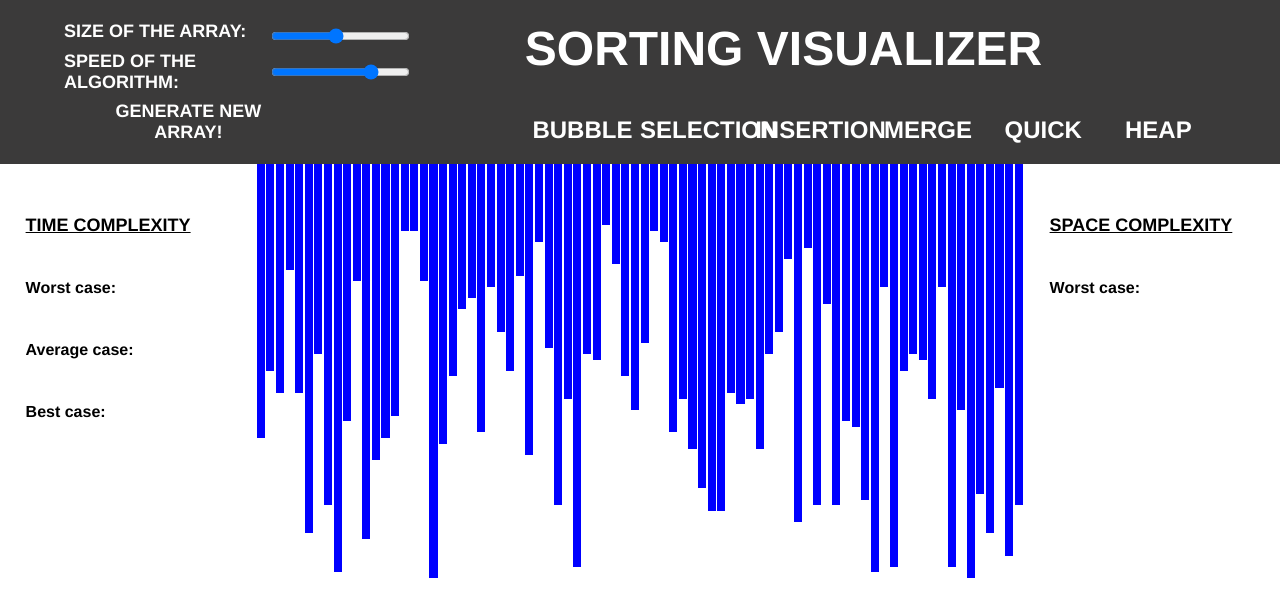
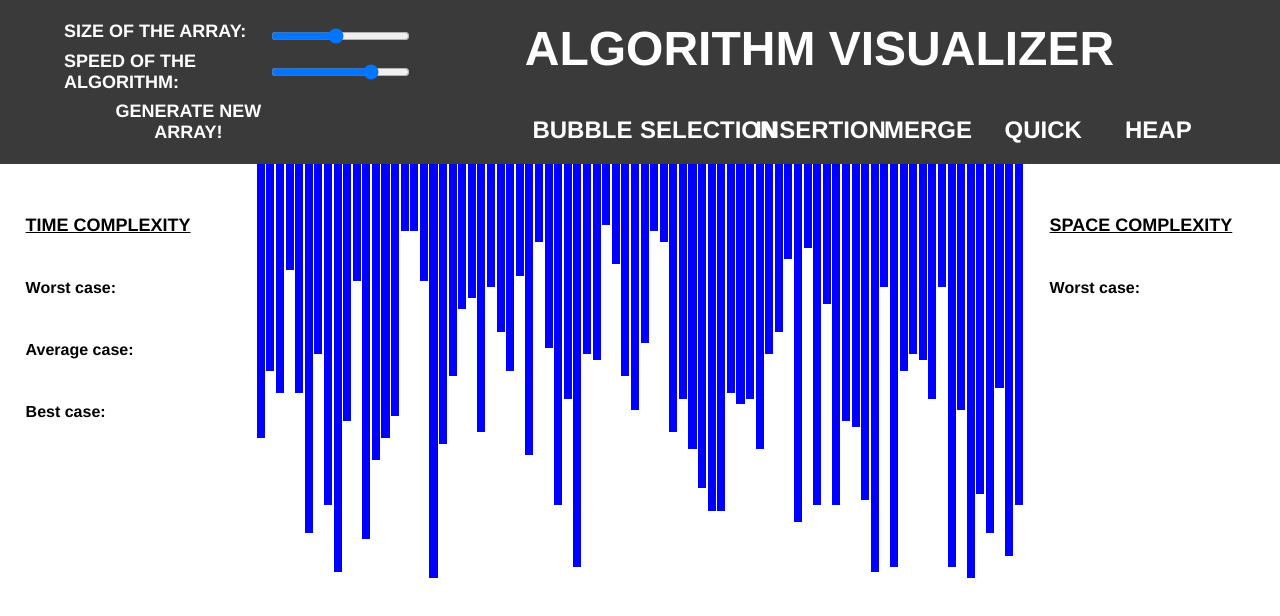
Before and after one commit to amitpoitrix/AlgorithmVisualizer, a plain HTML site: page index.html in a window 1280 px wide. Drawn offline with Linux system fonts and the light colour scheme.

Commit message:
Changes in Heading

```diff
--- a/index.html
+++ b/index.html
@@ -27,7 +27,7 @@
             </div>
 
             <div class="header_right">
-                <p class="nav-heading">Sorting visualizer</p>
+                <p class="nav-heading">Algorithm Visualizer</p>
 
                 <div class="algos">
                     <button >Bubble</button>
```
